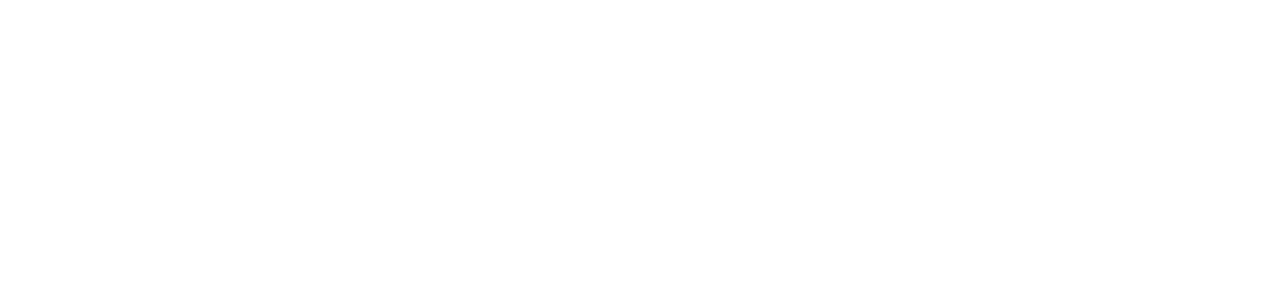
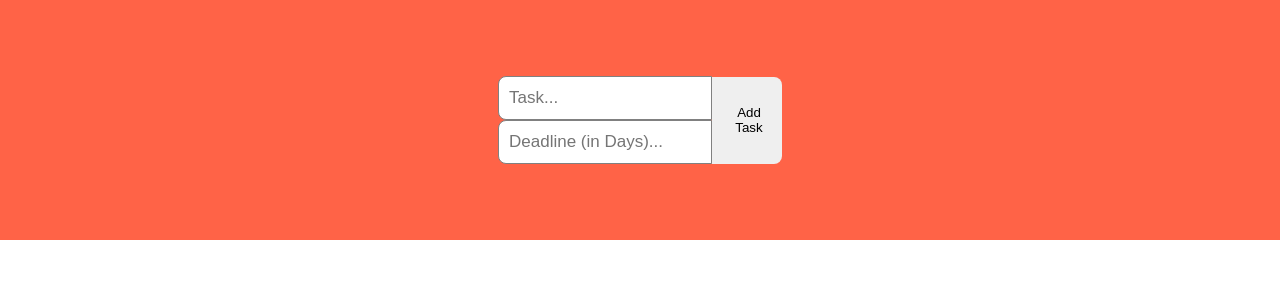
Before and after one commit to b41-41/todo-typescript, a React (Create React App) app: page / in a window 1280 px wide. Shown: the top 300 px of the page. Built offline with nearby package versions, Linux system fonts and the light colour scheme.

Commit message:
Style - 기본 마크업 및 스타일링
- 할 일 목록 앱의 기본 틀을 마크업
- 마크업된 기본 틀을 스타일링

```diff
--- a/public/index.html
+++ b/public/index.html
@@ -10,34 +10,10 @@
       content="Web site created using create-react-app"
     />
     <link rel="apple-touch-icon" href="%PUBLIC_URL%/logo192.png" />
-    <!--
-      manifest.json provides metadata used when your web app is installed on a
-      user's mobile device or desktop. See https://developers.google.com/web/fundamentals/web-app-manifest/
-    -->
     <link rel="manifest" href="%PUBLIC_URL%/manifest.json" />
-    <!--
-      Notice the use of %PUBLIC_URL% in the tags above.
-      It will be replaced with the URL of the `public` folder during the build.
-      Only files inside the `public` folder can be referenced from the HTML.
-
-      Unlike "/favicon.ico" or "favicon.ico", "%PUBLIC_URL%/favicon.ico" will
-      work correctly both with client-side routing and a non-root public URL.
-      Learn how to configure a non-root public URL by running `npm run build`.
-    -->
-    <title>React App</title>
+    <title>To Do List From TypeScript</title>
   </head>
   <body>
-    <noscript>You need to enable JavaScript to run this app.</noscript>
     <div id="root"></div>
-    <!--
-      This HTML file is a template.
-      If you open it directly in the browser, you will see an empty page.
-
-      You can add webfonts, meta tags, or analytics to this file.
-      The build step will place the bundled scripts into the <body> tag.
-
-      To begin the development, run `npm start` or `yarn start`.
-      To create a production bundle, use `npm run build` or `yarn build`.
-    -->
   </body>
 </html>
--- a/src/App.css
+++ b/src/App.css
@@ -1,38 +1,53 @@
 .App {
+  display: flex;
+  width: 100vw;
+  height: 100vh;
+  align-items: center;
+  flex-direction: column;
   text-align: center;
+  font-family: Arial, Helvetica, sans-serif;
 }
 
-.App-logo {
-  height: 40vmin;
-  pointer-events: none;
+body {
+  margin: 0%;
+  padding: 0%;
 }
 
-@media (prefers-reduced-motion: no-preference) {
-  .App-logo {
-    animation: App-logo-spin infinite 20s linear;
-  }
+.header {
+  display: flex;
+  width: 100%;
+  flex: 30%;
+  background-color: tomato;
+  justify-content: center;
+  align-items: center;
 }
 
-.App-header {
-  background-color: #282c34;
-  min-height: 100vh;
+.todoList {
+  flex: 70%;
+  width: 100%;
+}
+
+.header .inputContainer {
   display: flex;
   flex-direction: column;
-  align-items: center;
-  justify-content: center;
-  font-size: calc(10px + 2vmin);
-  color: white;
 }
 
-.App-link {
-  color: #61dafb;
+.header input {
+  width: 200px;
+  height: 40px;
+  border-bottom-left-radius: 8px;
+  border-top-left-radius: 8px;
+  padding-left: 10px;
+  font-size: 17px;
+  border: 1px solid grey;
 }
 
-@keyframes App-logo-spin {
-  from {
-    transform: rotate(0deg);
-  }
-  to {
-    transform: rotate(360deg);
-  }
+.header button {
+  width: 70px;
+  height: 87px;
+  border: none;
+  border-bottom-right-radius: 8px;
+  border-top-right-radius: 8px;
+  padding-left: 10px;
+  cursor: pointer;
 }
--- a/src/App.tsx
+++ b/src/App.tsx
@@ -1,9 +1,27 @@
-import React, { FC } from 'react';
+import React, { FC, ChangeEvent, useState } from 'react';
 import './App.css';
 
 const App: FC = () => {
+
+  const [task, setTask] = useState<string>("");
+  const [deadline, setDeadline] = useState<number>(0);
+  const [todo, setTodo] = useState([]);
+
+  const handleChange = (event: ChangeEvent<HTMLInputElement>) => {
+    console.log(event.target.value);
+  };
+
   return (
-    <></>
+    <div className='App'>
+      <div className="header">
+        <div className="inputContainer">
+          <input type="text" placeholder="Task..." onChange={handleChange}/>
+          <input type="number" placeholder="Deadline (in Days)..." onChange={handleChange} />
+        </div>
+          <button>Add Task</button>
+      </div>
+      <div className="todoList"></div>
+    </div>
   );
 }
 
```
